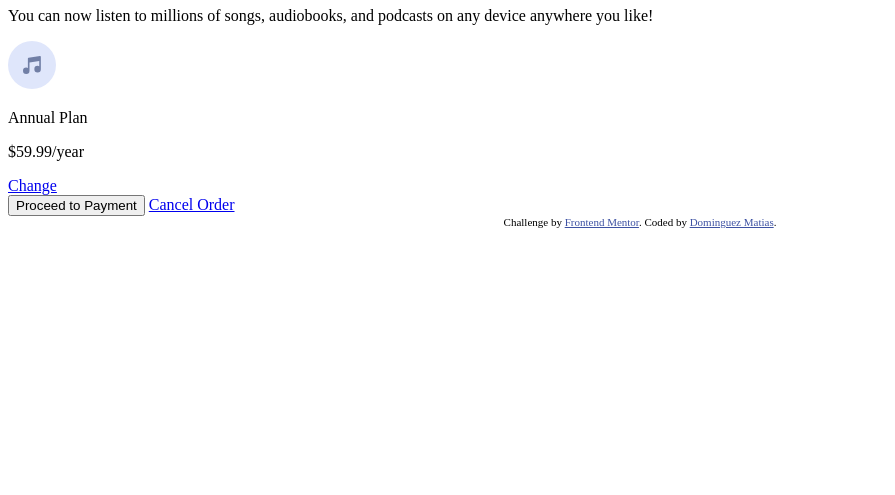
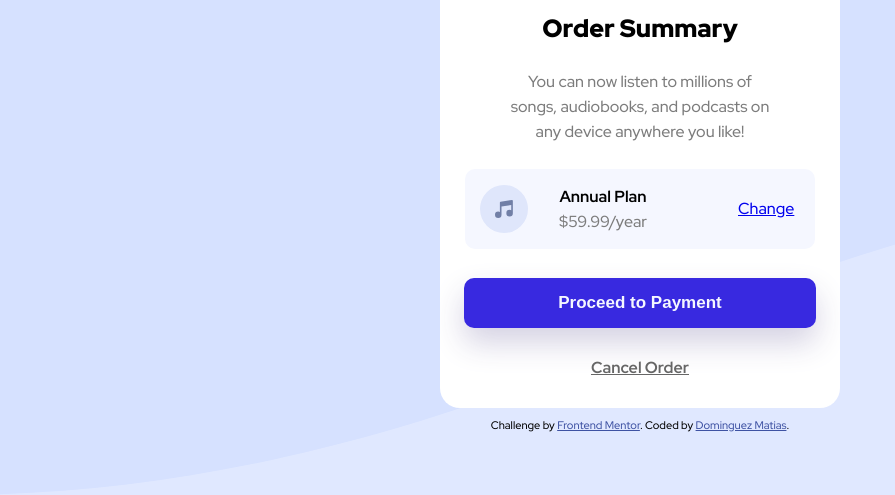
Before and after one commit to kakashii13/order-summary-card, a plain HTML site: page index.html in a window 1280 px wide. Shown: the part 305-800 px from the top of the page, without its empty margins (0-895 px from the left). Drawn offline with Linux system fonts and the light colour scheme.

Commit message:
termino el proyecto desktop

```diff
--- a/index.html
+++ b/index.html
@@ -13,6 +13,14 @@
     />
 
     <title>Frontend Mentor | Order summary card</title>
+
+    <link rel="preconnect" href="https://fonts.googleapis.com" />
+    <link rel="preconnect" href="https://fonts.gstatic.com" crossorigin />
+    <link
+      href="https://fonts.googleapis.com/css2?family=Red+Hat+Display:wght@500;700;900&display=swap"
+      rel="stylesheet"
+    />
+    <link rel="stylesheet" href="/style.css" />
 
     <!-- Feel free to remove these styles or customise in your own stylesheet 👍 -->
     <style>
@@ -36,14 +44,12 @@
         device anywhere you like!
       </p>
       <div class="card__plan">
-        <div class="icon__container">
-          <img src="/images/icon-music.svg" alt="icon-music" />
-        </div>
+        <img src="/images/icon-music.svg" alt="icon-music" />
         <div class="plan__text">
           <p>Annual Plan</p>
           <p>$59.99/year</p>
         </div>
-        <a href="#">Change</a>
+        <a href="#" class="change">Change</a>
       </div>
       <button class="btn">Proceed to Payment</button>
       <a href="#" class="btn-cancel">Cancel Order</a>
--- a/style.css
+++ b/style.css
@@ -0,0 +1,98 @@
+* {
+  margin: 0;
+  padding: 0;
+}
+
+body {
+  font-family: "Red Hat Display", sans-serif;
+  width: 100%;
+  height: 100vh;
+  display: flex;
+  justify-content: center;
+  align-items: center;
+  flex-direction: column;
+  background-image: url(/images/pattern-background-desktop.svg);
+  background-position: center;
+  background-repeat: none;
+  background-size: cover;
+  background-color: hsl(225, 100%, 94%);
+}
+
+.card {
+  background-color: #fff;
+  height: 650px;
+  width: 400px;
+  display: flex;
+  flex-direction: column;
+  justify-content: space-between;
+  align-items: center;
+  /* flex-wrap: wrap; */
+  overflow: hidden;
+  border-radius: 20px;
+}
+
+.card h1 {
+  margin: 10px 0 0 0;
+  font-size: 25px;
+  font-weight: 900;
+}
+
+.card p {
+  font-size: 16px;
+  text-align: center;
+  margin: 5px 68px;
+  color: rgb(124, 124, 124);
+  line-height: 25px;
+}
+
+.card__plan {
+  width: 80%;
+  background-color: hsl(225, 100%, 98%);
+  display: flex;
+  align-items: center;
+  /* justify-content: space-around; */
+  padding: 15px;
+  border-radius: 10px;
+}
+
+.plan__text p {
+  margin: 0 60px 0 0;
+  width: 150px;
+}
+
+.plan__text p:first-child {
+  font-weight: 700;
+  color: #000;
+}
+
+.btn {
+  width: 88%;
+  color: hsl(225, 100%, 98%);
+  font-weight: 700;
+  font-size: 17px;
+  padding: 15px 10px;
+  margin: 10px 30px;
+  border: none;
+  border-radius: 10px;
+  background-color: hsl(245, 75%, 52%);
+  box-shadow: 0 15px 30px hsla(251, 23%, 85%, 0.959);
+}
+
+.btn:hover {
+  cursor: pointer;
+  background-color: hsla(249, 66%, 58%, 0.959);
+}
+
+.change:hover {
+  color: hsla(249, 66%, 58%, 0.959);
+}
+
+.btn-cancel {
+  font-weight: 700;
+  margin-bottom: 30px;
+  color: rgb(102, 102, 102);
+}
+
+.attribution {
+  margin-top: 10px;
+}
```
